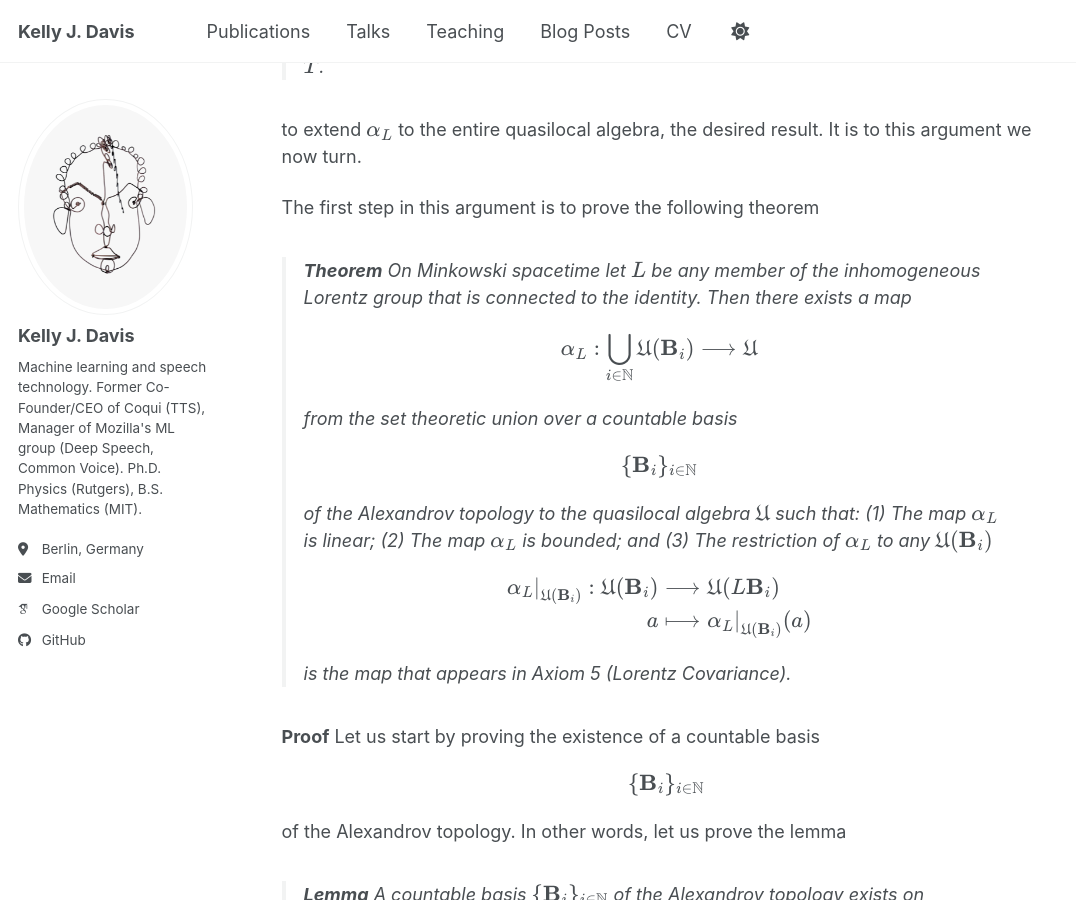
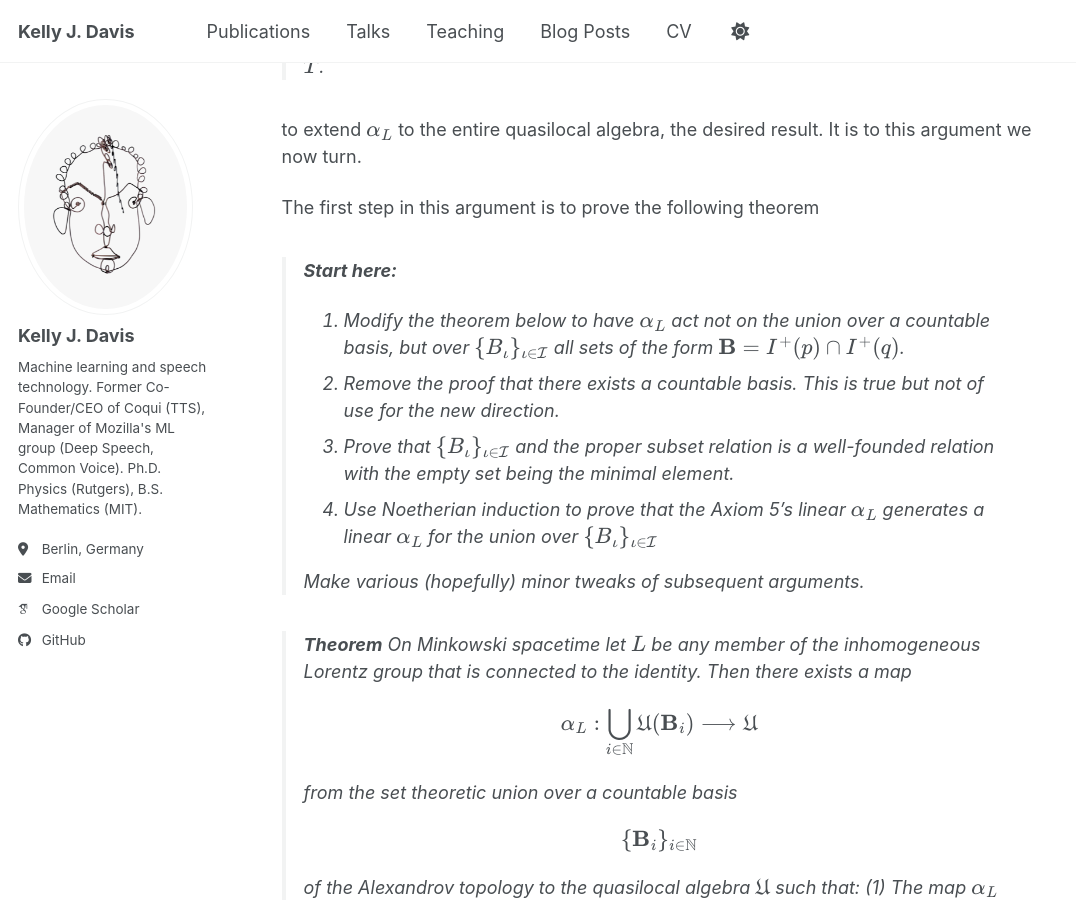
Before and after one commit to KellyJDavis/KellyJDavis.github.io, a Jekyll site: the page built from _posts/2026-05-30-local-isometric-invariant-states.md, in a window 1280 px wide and 900 px high, scrolled down 11608 px. Shown: the whole window, without its empty margins (0-1076 px from the left). Built offline with Jekyll 4.4.1, drawn with Linux system fonts in a browser that asks for light colours; some web fonts are replaced; a script bundle is joined from its source files by our own code; library files that are not in the unit come from our copies; some of the changed text lies outside the part shown.

Commit message:
Added plan of attack

```diff
--- a/_posts/2026-05-30-local-isometric-invariant-states.md
+++ b/_posts/2026-05-30-local-isometric-invariant-states.md
@@ -352,6 +352,15 @@ This implies that the set-theoretic union of all $$\mathfrak{U}(\mathbf{B})$$ is
 to extend $$\alpha_L$$ to the entire quasilocal algebra, the desired result. It is to this argument we now turn.
 
 The first step in this argument is to prove the following theorem
+
+> **Start here:**
+>
+> 1. Modify the theorem below to have $$\alpha_L$$ act not on the union over a countable basis, but over $$\{B_\iota\}_{\iota \in \mathcal{I}}$$ all sets of the form $$\mathbf{B} = I^+(p) \cap I^+(q)$$.
+> 2. Remove the proof that there exists a countable basis. This is true but not of use for the new direction.
+> 3. Prove that $$\{B_\iota\}_{\iota \in \mathcal{I}}$$ and the proper subset relation is a well-founded relation with the empty set being the minimal element.
+> 4. Use Noetherian induction to prove that the Axiom 5's linear $$\alpha_L$$ generates a linear $$\alpha_L$$ for the union over $$\{B_\iota\}_{\iota \in \mathcal{I}}$$
+>
+> Make various (hopefully) minor tweaks of subsequent arguments.
 
 > **Theorem**
 > On Minkowski spacetime let $$L$$ be any member of the inhomogeneous Lorentz group that is connected to the identity. Then there exists a map
```
